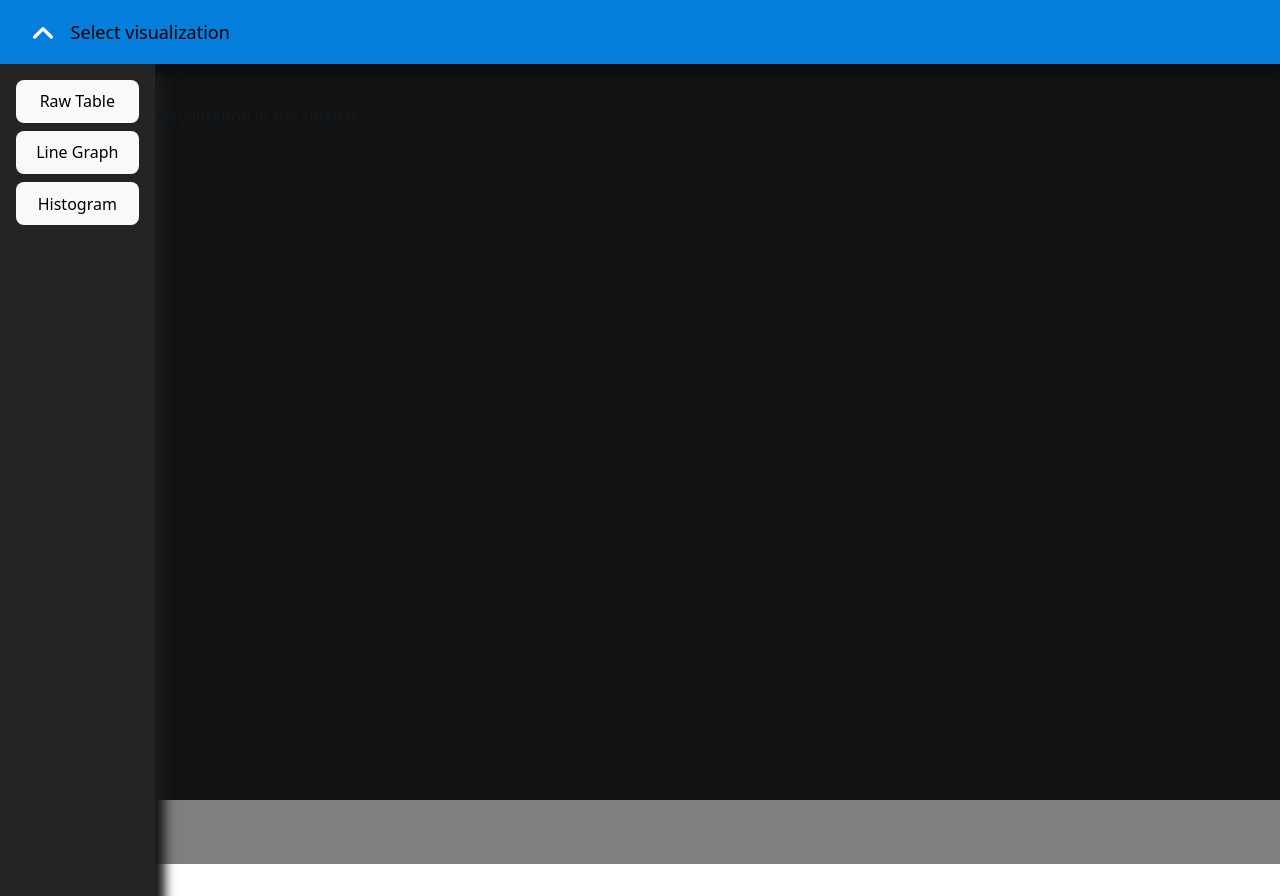
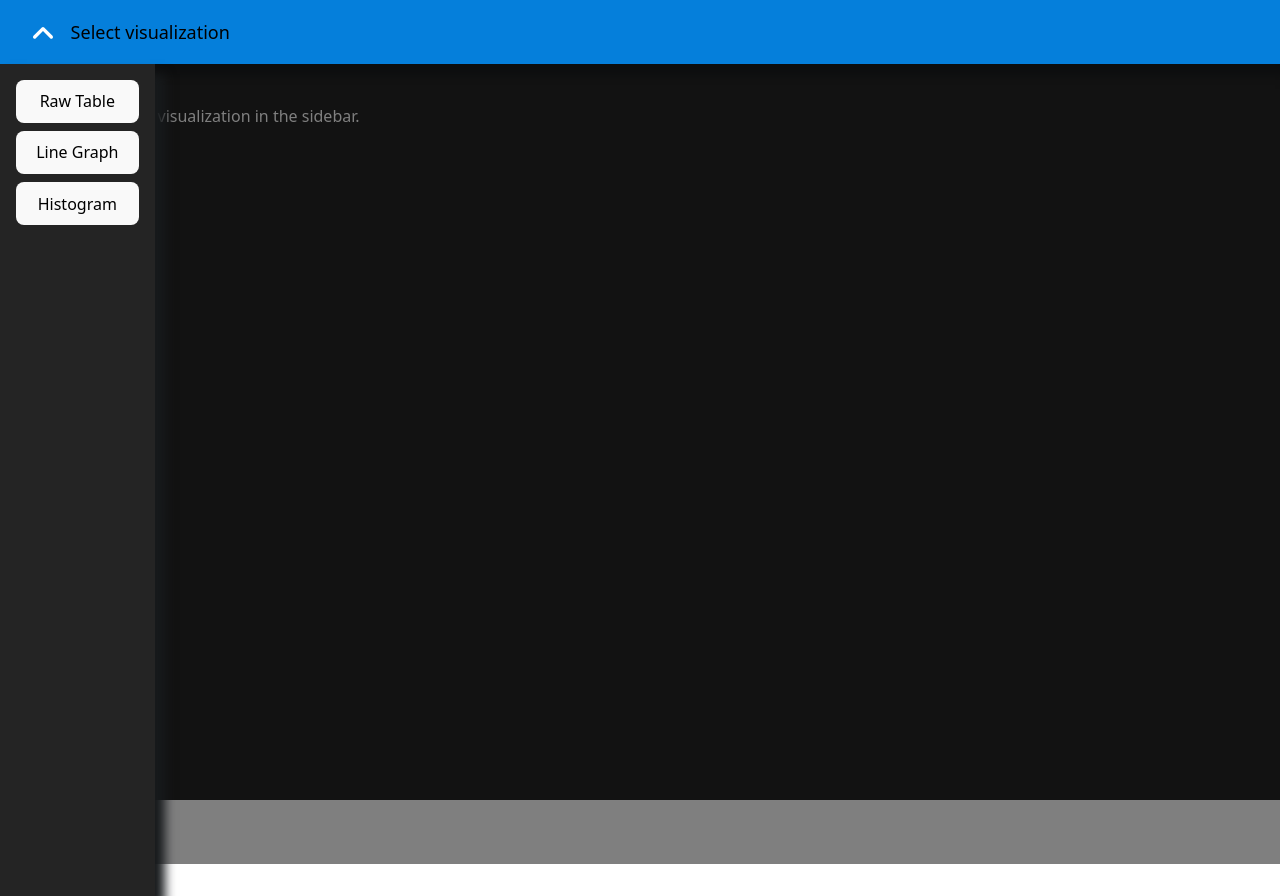
Before and after one commit to psandoli/titanic-challenge, a React (Vite) app: page / in a window 1280 px wide. Both pictures are taken after a click on the button "Select visualization". Built offline with nearby package versions, Linux system fonts and the light colour scheme.

Commit message:
style: graphs labels

```diff
--- a/src/App.css
+++ b/src/App.css
@@ -2,8 +2,13 @@
   width: 100%;
   height: 100vh;
   background: #242424;
+  color: #fff;
 }
 
 .details {
   padding: 40px;
 }
+
+.apexcharts-text {
+  fill: #fff;
+}
--- a/src/components/Sidebar/index.jsx
+++ b/src/components/Sidebar/index.jsx
@@ -9,7 +9,7 @@ const HISTOGRAM = 'histogram'
 function Sidebar({chooseVisualization}) {
     const [ isSidebarOpen, setIsSidebarOpen ] = useState(false)
 
-    const handleSidebarOpen = () => {
+    const handleSidebarClick = () => {
         setIsSidebarOpen(!isSidebarOpen)
     }
 
@@ -20,12 +20,12 @@ function Sidebar({chooseVisualization}) {
 
     return (
         <div className='sidebar'>
-        <button className={`sidebar-button ${isSidebarOpen ? 'open' : 'closed'}`} name="open-sidebar" onClick={handleSidebarOpen}>
+        <button className={`sidebar-button ${isSidebarOpen ? 'open' : 'closed'}`} name="open-sidebar" onClick={handleSidebarClick}>
             <SidebarIcon/>
             <span>Select visualization</span>
         </button>
         { isSidebarOpen && (
-            <div className='sidebar-options-outter'>
+            <div className='sidebar-options-outter' onClick={handleSidebarClick}>
                 <div className='sidebar-options'>
                     <button onClick={handleSidebarSelect} value={TABLE}>
                         Raw Table
--- a/src/components/visualizations/Histogram.jsx
+++ b/src/components/visualizations/Histogram.jsx
@@ -16,7 +16,10 @@ function Histogram({data, xAxisColumn, yAxisColumn}) {
         title: {
             text: 'Survivals per passenger class',
             align: 'left',
-        },
+            style: {
+                color: '#fff'
+            }
+        }
     }
 
     const series =  [{
--- a/src/components/visualizations/LineGraph.jsx
+++ b/src/components/visualizations/LineGraph.jsx
@@ -13,7 +13,13 @@ function LineGraph({data, xAxisColumn, yAxisColumn}) {
         title: {
             text: 'Passengers Age x Fare',
             align: 'left',
+            style: {
+                color: '#fff'
+            }
         },
+        yaxis: {
+            decimalsInFloat: false,
+        }
     }
 
     const series =  [{
```
